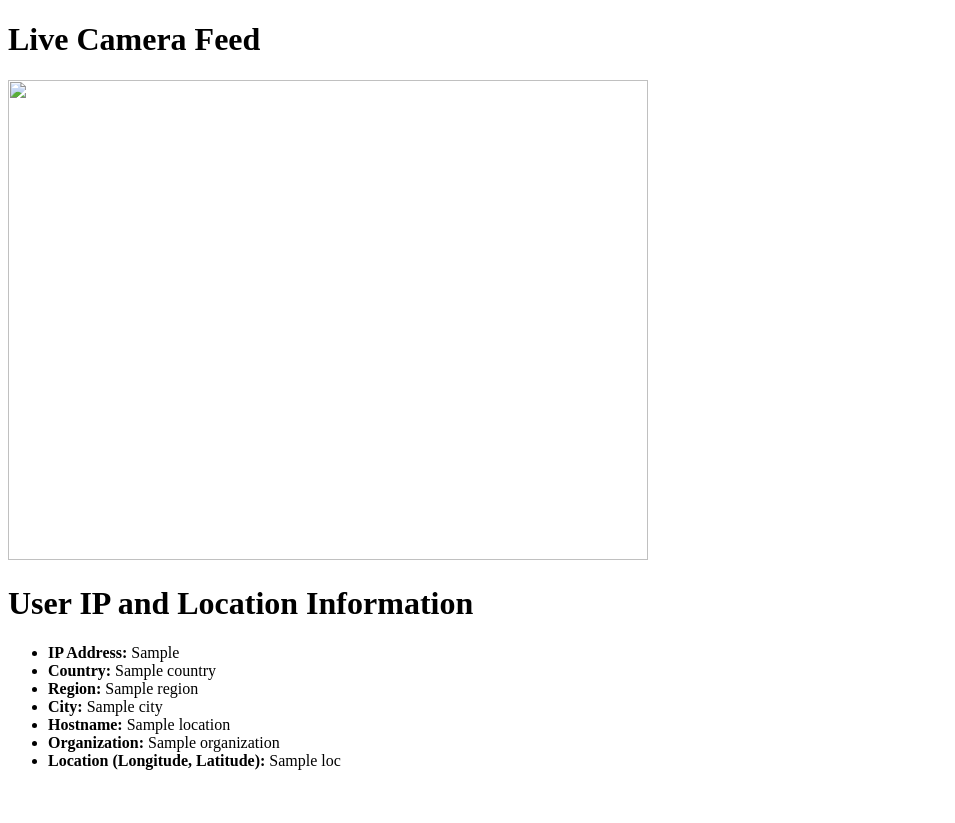
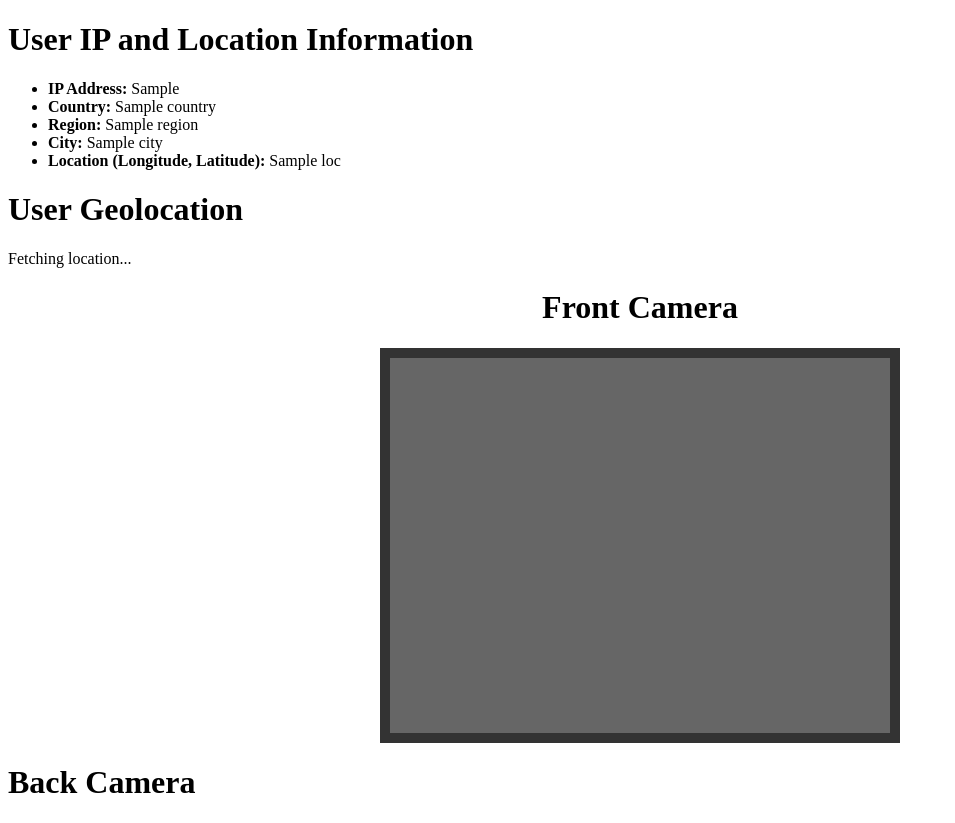
Before and after one commit to krokode/sc_website, a Flask app: template templates/index2.html in a window 1280 px wide. Shown: the top 823 px of the page, without its empty margins (0-955 px from the left). Before the commit the page ends 770 px from the top, so only its background shows below. Run offline with Flask 3, Linux system fonts and the light colour scheme; the template is opened without the code that fills it: most values are stand-ins (such as "Sample title", 1, 10 or a date in 2020).

Commit message:
minor refactorings

```diff
--- a/templates/index2.html
+++ b/templates/index2.html
@@ -4,13 +4,25 @@
 <head>
    <meta charset="UTF-8">
    <meta name="viewport" content="width=device-width, initial-scale=1.0">
-   <title>Live Camera</title>
+   <title>Serge Frejlich</title>
 </head>
 
+<style>
+   #container {
+      margin: 0px auto;
+      width: 500px;
+      height: 375px;
+      border: 10px #333 solid;
+   }
+
+   #videoElement {
+      width: 500px;
+      height: 375px;
+      background-color: #666;
+   }
+</style>
+
 <body>
-
-   <h1>Live Camera Feed</h1>
-   <img src="{{ url_for('video_feed') }}" width="640" height="480">
 
    <h1>User IP and Location Information</h1>
    {% if location %}
@@ -19,12 +31,12 @@
       <li><strong>Country:</strong> {{ location.country }}</li>
       <li><strong>Region:</strong> {{ location.region }}</li>
       <li><strong>City:</strong> {{ location.city }}</li>
-      <li><strong>Hostname:</strong> {{ location.hostname }}</li>
+      <!-- <li><strong>Hostname:</strong> {{ location.hostname }}</li> -->
       <!-- <li><strong>ZIP:</strong> {{ location.zip }}</li> -->
       <!-- <li><strong>Latitude:</strong> {{ location.lat }}</li> -->
       <!-- <li><strong>Longitude:</strong> {{ location.lon }}</li> -->
       <!-- <li><strong>ISP:</strong> {{ location.isp }}</li> -->
-      <li><strong>Organization:</strong> {{ location.organization }}</li>
+      <!-- <li><strong>Organization:</strong> {{ location.organization }}</li> -->
       <li><strong>Location (Longitude, Latitude):</strong> {{ location.loc}}</li>
    </ul>
    {% else %}
@@ -32,7 +44,7 @@
    {% endif %}
 
 
-   <!-- <h1>User Geolocation</h1>
+   <h1>User Geolocation</h1>
    <p id="location">Fetching location...</p>
 
    <script>
@@ -72,8 +84,29 @@
             'Geolocation is not supported by this browser.';
       }
    </script>
- -->
 
+   <div>
+      <h1 align="center">Front Camera</h1>
+   </div>
+   <div id="container">
+      <video autoplay="true" id="videoElement"></video>
+   </div>
+   <script>
+      var video = document.querySelector("#videoElement");
+
+      if (navigator.mediaDevices.getUserMedia) {
+         navigator.mediaDevices.getUserMedia({ video: true })
+            .then(function (stream) {
+               video.srcObject = stream;
+            })
+            .catch(function (error) {
+               alert("Your device has no camera or Something went wrong!");
+            });
+      }
+   </script>
+
+   <h1>Back Camera</h1>
+   <img src="{{ url_for('video_feed') }}" width="640" height="480">
 </body>
 
 </html>
```
Also changed, not shown: count_cameras.py (added, +16 -0 lines), sc_app2.py (+3 -4 lines).
